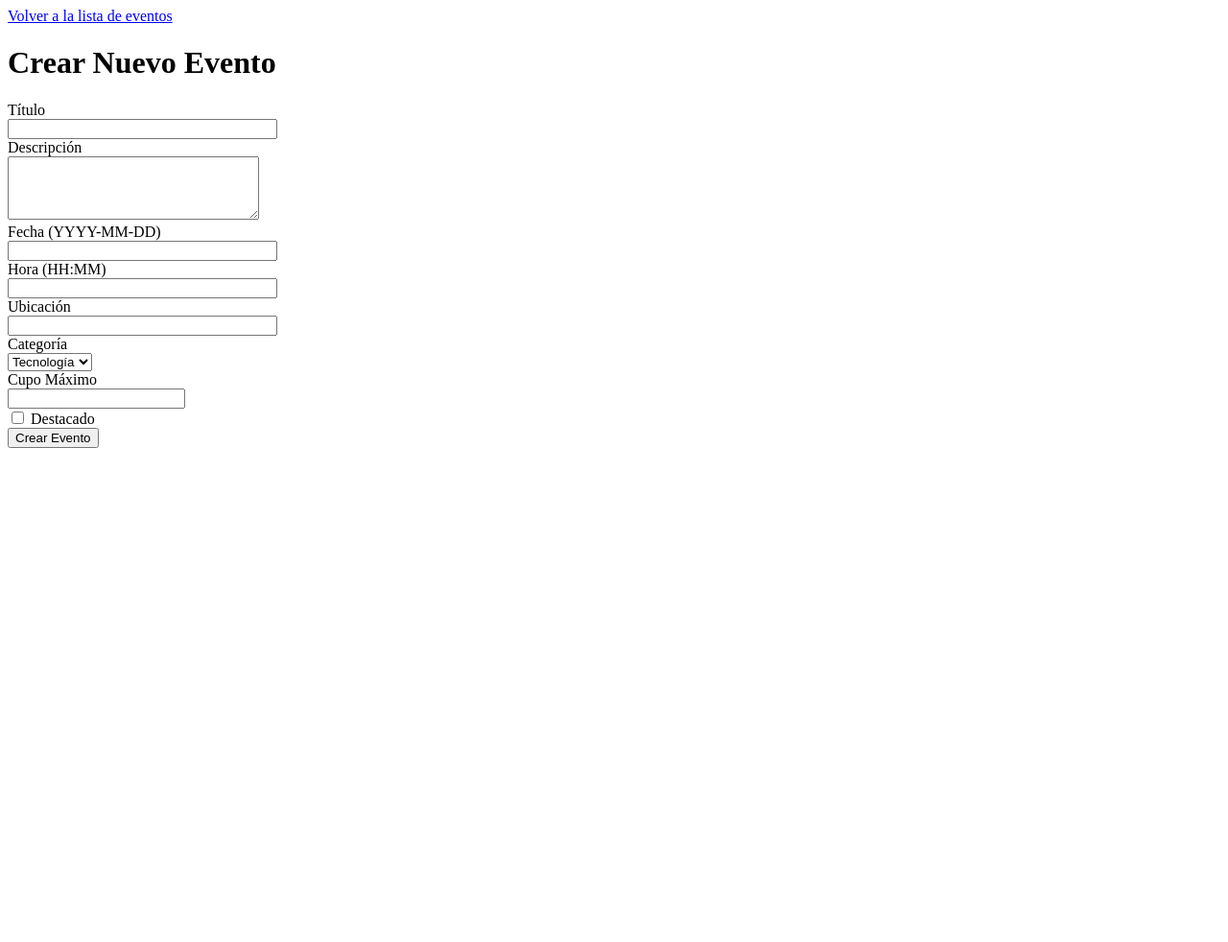
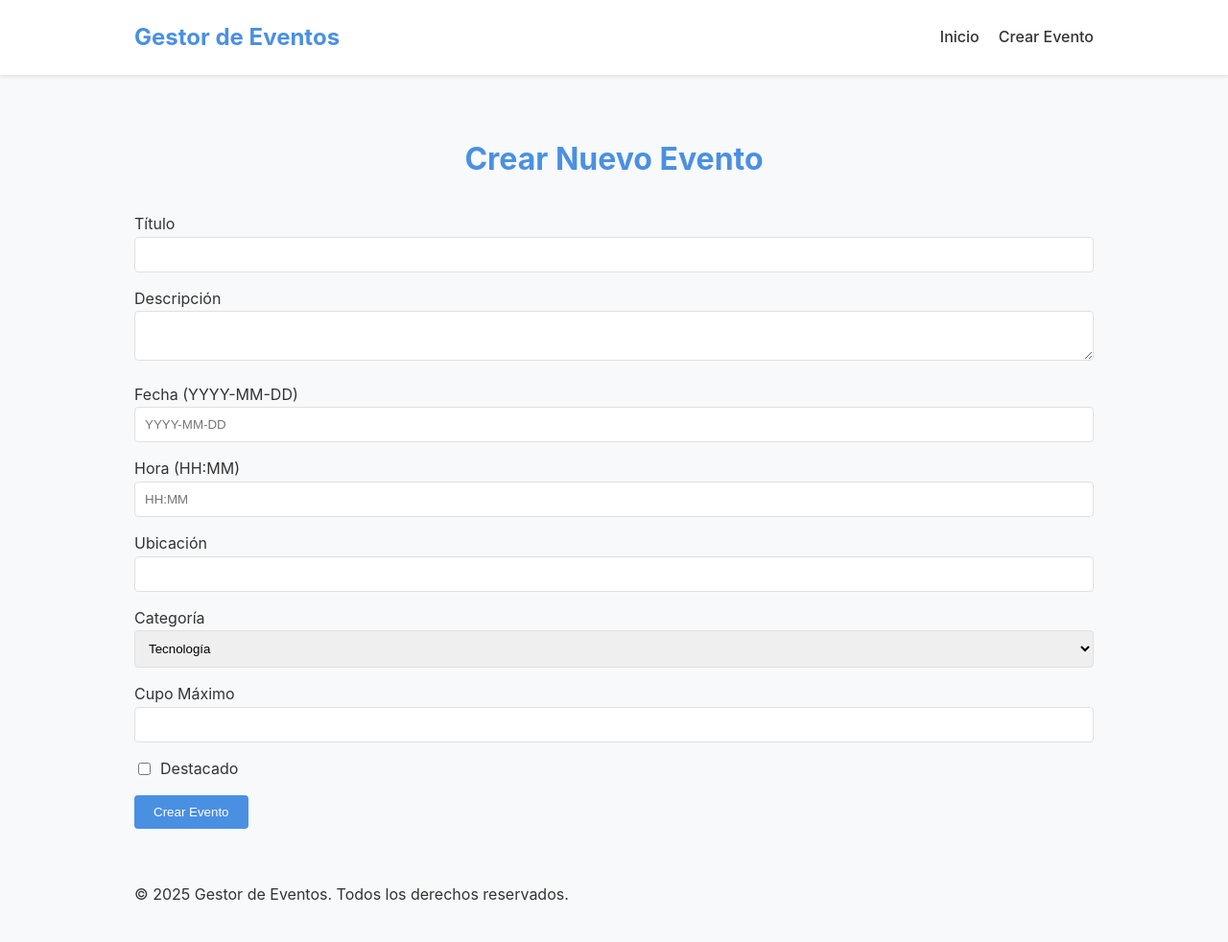
Before and after one commit to JJCD-2005/Programaci-n-web-, a Flask app: page /admin/event/ in a window 1280 px wide. Shown: the whole page at 96% size. Before the commit the page ends 467 px from the top, so only its background shows below. Run offline with Flask 3, Linux system fonts and the light colour scheme.

Commit message:
feat: Se implementa la versión completa de la aplicación con CSS

```diff
--- a/app.py
+++ b/app.py
@@ -1,7 +1,7 @@
-from flask import Flask, render_template, abort, redirect, url_for
+from flask import Flask, render_template, abort, redirect, url_for, flash
 from flask_wtf import FlaskForm
 from wtforms import StringField, TextAreaField, IntegerField, SelectField, BooleanField, SubmitField
-from wtforms.validators import DataRequired, NumberRange
+from wtforms.validators import DataRequired, NumberRange, Email
 import re
 
 # Estructura de datos en memoria para los eventos
@@ -16,7 +16,7 @@ events = [
         'location': 'Auditorio Principal',
         'category': 'Tecnología',
         'max_attendees': 50,
-        'attendees': [],
+        'attendees': [{'name': 'Juan Pérez', 'email': 'juan@example.com'}],
         'featured': True
     },
     {
@@ -37,11 +37,11 @@ events = [
 # Categorías de eventos
 categories = ['Tecnología', 'Académico', 'Cultural', 'Deportivo', 'Social']
 
-# Inicializa la aplicación Flask
+# Inicializa la aplicación Flask y configura la clave secreta
 app = Flask(__name__)
 app.config['SECRET_KEY'] = 'una-clave-secreta-muy-dificil'
 
-# Clase para el formulario de eventos
+# --- Formularios ---
 class EventForm(FlaskForm):
     title = StringField('Título', validators=[DataRequired()])
     description = TextAreaField('Descripción', validators=[DataRequired()])
@@ -53,27 +53,35 @@ class EventForm(FlaskForm):
     featured = BooleanField('Destacado')
     submit = SubmitField('Crear Evento')
 
+class RegistrationForm(FlaskForm):
+    name = StringField('Nombre', validators=[DataRequired()])
+    email = StringField('Email', validators=[DataRequired(), Email()])
+    submit = SubmitField('Registrarse')
+
+# --- Rutas ---
 @app.route('/')
 def index():
-    """Muestra la página principal con la lista de eventos."""
-    return render_template('index.html', events=events)
+    featured_events = [e for e in events if e['featured']]
+    return render_template('index.html', events=events, featured_events=featured_events, categories=categories)
 
 @app.route('/event/<slug>/')
 def event_detail(slug):
-    """Muestra los detalles completos de un evento específico."""
     event = next((item for item in events if item['slug'] == slug), None)
     if event is None:
         abort(404)
-    return render_template('event_detail.html', event=event)
+    registration_form = RegistrationForm()
+    return render_template('event_detail.html', event=event, form=registration_form)
+
+@app.route('/events/category/<category>/')
+def filter_by_category(category):
+    filtered_events = [e for e in events if e['category'] == category]
+    return render_template('category.html', events=filtered_events, category=category, categories=categories)
 
 @app.route('/admin/event/', methods=['GET', 'POST'])
 def create_event():
-    """Maneja la creación de nuevos eventos a través de un formulario."""
     form = EventForm()
     if form.validate_on_submit():
         new_id = len(events) + 1
-
-        # Genera un slug a partir del título
         slug_text = form.title.data.lower().strip()
         new_slug = re.sub(r'[^a-z0-9\s-]', '', slug_text).replace(' ', '-')
 
@@ -91,8 +99,26 @@ def create_event():
             'featured': form.featured.data
         }
         events.append(new_event)
+        flash('¡Evento creado exitosamente!', 'success')
         return redirect(url_for('event_detail', slug=new_slug))
     return render_template('create_event.html', form=form)
 
+@app.route('/event/<slug>/register/', methods=['POST'])
+def register_for_event(slug):
+    event = next((item for item in events if item['slug'] == slug), None)
+    if event is None:
+        abort(404)
+
+    form = RegistrationForm()
+    if form.validate_on_submit():
+        if len(event['attendees']) < event['max_attendees']:
+            attendee_info = {'name': form.name.data, 'email': form.email.data}
+            event['attendees'].append(attendee_info)
+            flash('¡Te has registrado exitosamente!', 'success')
+        else:
+            flash('¡Lo sentimos, el cupo para este evento está lleno!', 'danger')
+
+    return redirect(url_for('event_detail', slug=slug))
+
 if __name__ == '__main__':
     app.run(debug=True)
--- /dev/null
+++ b/static/style.css
@@ -0,0 +1,201 @@
+:root {
+    --primary-color: #4A90E2;
+    --secondary-color: #50E3C2;
+    --background-color: #F8F9FA;
+    --card-background: #FFFFFF;
+    --text-color: #333333;
+    --link-color: #4A90E2;
+    --link-hover-color: #357ABD;
+    --border-color: #E0E0E0;
+    --success-color: #28a745;
+    --danger-color: #dc3545;
+}
+
+body {
+    font-family: -apple-system, BlinkMacSystemFont, 'Segoe UI', Roboto, Oxygen, Ubuntu, Cantarell, 'Open Sans', 'Helvetica Neue', sans-serif;
+    background-color: var(--background-color);
+    color: var(--text-color);
+    line-height: 1.6;
+    margin: 0;
+}
+
+.container {
+    max-width: 1000px;
+    margin: 0 auto;
+    padding: 20px;
+}
+
+header {
+    background-color: var(--card-background);
+    box-shadow: 0 2px 4px rgba(0,0,0,0.1);
+    margin-bottom: 20px;
+}
+
+header .container {
+    display: flex;
+    justify-content: space-between;
+    align-items: center;
+}
+
+.logo {
+    font-size: 1.5rem;
+    font-weight: bold;
+    color: var(--primary-color);
+    text-decoration: none;
+}
+
+nav ul {
+    list-style: none;
+    padding: 0;
+    margin: 0;
+    display: flex;
+}
+
+nav li {
+    margin-left: 20px;
+}
+
+nav a {
+    text-decoration: none;
+    color: var(--text-color);
+    font-weight: 500;
+}
+
+.page-title, .section-title {
+    color: var(--primary-color);
+    text-align: center;
+    margin-bottom: 30px;
+}
+
+/* Event Cards */
+.events-list, .featured-events-grid {
+    display: grid;
+    gap: 20px;
+}
+
+.events-list {
+    grid-template-columns: repeat(auto-fill, minmax(280px, 1fr));
+}
+
+.featured-events-grid {
+    grid-template-columns: 1fr;
+}
+
+@media (min-width: 768px) {
+    .featured-events-grid {
+        grid-template-columns: repeat(2, 1fr);
+    }
+}
+
+.event-card {
+    background-color: var(--card-background);
+    border-radius: 8px;
+    box-shadow: 0 4px 6px rgba(0,0,0,0.1);
+    padding: 20px;
+    transition: transform 0.2s, box-shadow 0.2s;
+}
+
+.event-card:hover {
+    transform: translateY(-5px);
+    box-shadow: 0 6px 10px rgba(0,0,0,0.15);
+}
+
+.event-card a {
+    text-decoration: none;
+    color: var(--primary-color);
+}
+
+.event-card h3 {
+    margin-top: 0;
+    margin-bottom: 10px;
+}
+
+.event-card p {
+    margin: 5px 0;
+    font-size: 0.9rem;
+}
+
+.event-card .category {
+    font-weight: bold;
+    color: var(--secondary-color);
+    text-transform: uppercase;
+}
+
+/* Forms and Buttons */
+.form-group {
+    margin-bottom: 15px;
+}
+
+.form-input {
+    width: 100%;
+    padding: 10px;
+    border: 1px solid var(--border-color);
+    border-radius: 4px;
+    box-sizing: border-box;
+}
+
+.form-input.textarea {
+    resize: vertical;
+}
+
+.checkbox-group {
+    display: flex;
+    align-items: center;
+}
+
+.checkbox-group input {
+    margin-right: 10px;
+}
+
+.btn {
+    display: inline-block;
+    padding: 10px 20px;
+    background-color: var(--primary-color);
+    color: white;
+    text-decoration: none;
+    border: none;
+    border-radius: 4px;
+    cursor: pointer;
+    transition: background-color 0.2s;
+}
+
+.btn:hover {
+    background-color: var(--link-hover-color);
+}
+
+/* Flash Messages */
+.flashes {
+    list-style: none;
+    padding: 0;
+    margin: 20px 0;
+}
+
+.flashes li {
+    padding: 10px;
+    border-radius: 4px;
+    margin-bottom: 10px;
+}
+
+.flashes .success {
+    background-color: var(--success-color);
+    color: white;
+}
+
+.flashes .danger {
+    background-color: var(--danger-color);
+    color: white;
+}
+
+/* Event Detail Page */
+.event-detail .category {
+    font-weight: bold;
+    color: var(--secondary-color);
+}
+
+.attendees-list ul {
+    list-style: inside;
+}
+
+.attendees-list li {
+    margin-bottom: 5px;
+}
--- /dev/null
+++ b/templates/base.html
@@ -0,0 +1,41 @@
+<!DOCTYPE html>
+<html lang="es">
+<head>
+    <meta charset="UTF-8">
+    <meta name="viewport" content="width=device-width, initial-scale=1.0">
+    <title>{% block title %}Gestor de Eventos{% endblock %}</title>
+    <link rel="stylesheet" href="{{ url_for('static', filename='style.css') }}">
+</head>
+<body>
+    <header>
+        <div class="container">
+            <a href="/" class="logo">Gestor de Eventos</a>
+            <nav>
+                <ul>
+                    <li><a href="/">Inicio</a></li>
+                    <li><a href="/admin/event/">Crear Evento</a></li>
+                </ul>
+            </nav>
+        </div>
+    </header>
+
+    <main class="container">
+        {% with messages = get_flashed_messages(with_categories=true) %}
+            {% if messages %}
+                <ul class="flashes">
+                {% for category, message in messages %}
+                    <li class="{{ category }}">{{ message }}</li>
+                {% endfor %}
+                </ul>
+            {% endif %}
+        {% endwith %}
+        {% block content %}{% endblock %}
+    </main>
+
+    <footer>
+        <div class="container">
+            <p>&copy; 2025 Gestor de Eventos. Todos los derechos reservados.</p>
+        </div>
+    </footer>
+</body>
+</html>
--- a/templates/create_event.html
+++ b/templates/create_event.html
@@ -1,48 +1,42 @@
-<!DOCTYPE html>
-<html lang="es">
-<head>
-    <meta charset="UTF-8">
-    <title>Crear Nuevo Evento</title>
-</head>
-<body>
-    <a href="/">Volver a la lista de eventos</a>
-    <h1>Crear Nuevo Evento</h1>
-    <form method="POST">
+{% extends "base.html" %}
+
+{% block title %}Crear Evento{% endblock %}
+
+{% block content %}
+    <h1 class="page-title">Crear Nuevo Evento</h1>
+    <form method="POST" class="form">
         {{ form.hidden_tag() }}
-        <div>
-            {{ form.title.label }}<br>
-            {{ form.title(size=32) }}
+        <div class="form-group">
+            {{ form.title.label }}
+            {{ form.title(class="form-input") }}
         </div>
-        <div>
-            {{ form.description.label }}<br>
-            {{ form.description(cols=30, rows=4) }}
+        <div class="form-group">
+            {{ form.description.label }}
+            {{ form.description(class="form-input textarea") }}
         </div>
-        <div>
-            {{ form.date.label }}<br>
-            {{ form.date(size=32) }}
+        <div class="form-group">
+            {{ form.date.label }}
+            {{ form.date(class="form-input", placeholder="YYYY-MM-DD") }}
         </div>
-        <div>
-            {{ form.time.label }}<br>
-            {{ form.time(size=32) }}
+        <div class="form-group">
+            {{ form.time.label }}
+            {{ form.time(class="form-input", placeholder="HH:MM") }}
         </div>
-        <div>
-            {{ form.location.label }}<br>
-            {{ form.location(size=32) }}
+        <div class="form-group">
+            {{ form.location.label }}
+            {{ form.location(class="form-input") }}
         </div>
-        <div>
-            {{ form.category.label }}<br>
-            {{ form.category }}
+        <div class="form-group">
+            {{ form.category.label }}
+            {{ form.category(class="form-input") }}
         </div>
-        <div>
-            {{ form.max_attendees.label }}<br>
-            {{ form.max_attendees(size=32) }}
+        <div class="form-group">
+            {{ form.max_attendees.label }}
+            {{ form.max_attendees(class="form-input") }}
         </div>
-        <div>
+        <div class="form-group checkbox-group">
             {{ form.featured }} {{ form.featured.label }}
         </div>
-        <div>
-            {{ form.submit }}
-        </div>
+        <button type="submit" class="btn">Crear Evento</button>
     </form>
-</body>
-</html>
+{% endblock %}
```
Also changed, not shown: templates/category.html (added, +21 -0 lines), templates/event_detail.html (+34 -16 lines), templates/index.html (+38 -22 lines).
